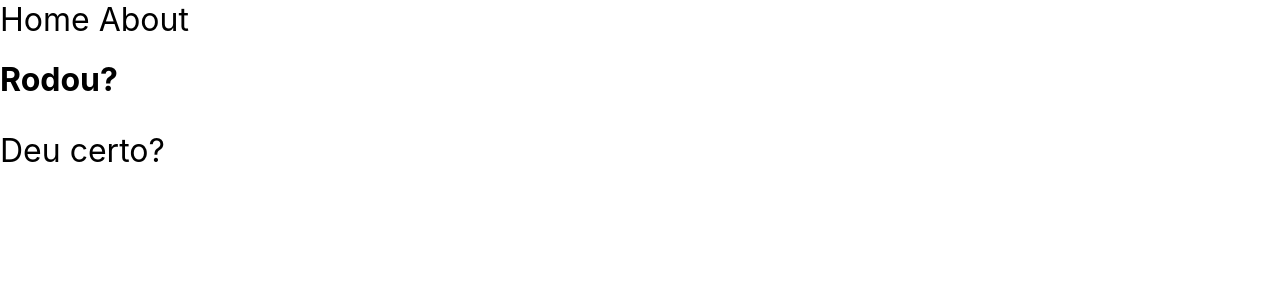
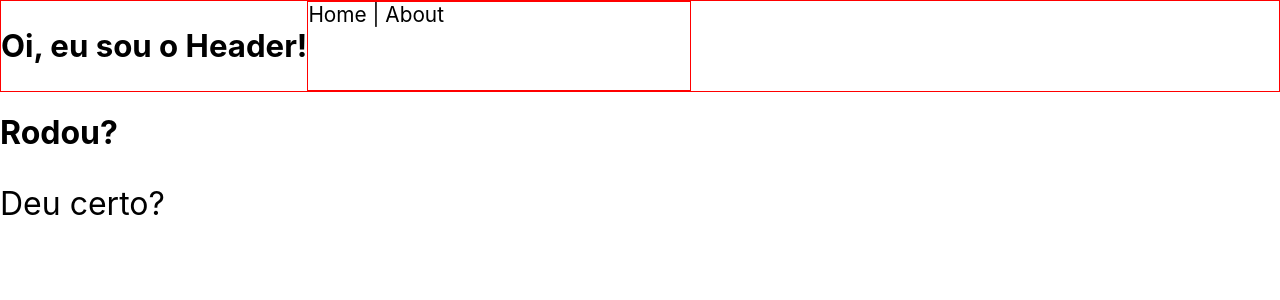
Before and after one commit to RicardoIreno/meu-site-dev, a Next.js app: page / in a window 1280 px wide. Shown: the top 300 px of the page. Built offline with nearby package versions, Linux system fonts and the light colour scheme.

Commit message:
Refactoring components

```diff
--- /dev/null
+++ b/src/components/MenuHeader/index.tsx
@@ -0,0 +1,22 @@
+import React from 'react'
+import { Wrapper } from './style'
+import Link from 'next/link'
+
+const MenuHeader = () => {
+	return (
+
+		<Wrapper>
+      <nav>
+        <Link href="/">
+          <a>Home</a>
+        </Link>{' | '}
+        <Link href="/">
+          <a>About</a>
+        </Link>
+      </nav>
+
+		</Wrapper>
+	)
+}
+
+export default MenuHeader
--- a/src/components/MenuHeader/style.js
+++ b/src/components/MenuHeader/style.js
@@ -1,9 +1,9 @@
 import styled from 'styled-components'
 
-export const MenuHS = styled.div`
-  width: 100%;
+export const Wrapper = styled.div`
+  width: 30%;
   display: flex;
   flex-direction: row;
   font-size: 1.3rem;
-
+  border: solid 1px red;
 `
--- a/src/components/SiteHeader/SiteHeader.tsx
+++ /dev/null
@@ -1,25 +0,0 @@
-import React, {ReactNode} from 'react'
-import { SiteHeaderStyle } from './style'
-import Link from 'next/link'
-
-interface Props {
-	children?: ReactNode
-}
-
-const MenuHeader = ({children}: Props) => {
-	return (
-
-		<SiteHeaderStyle>
-
-			<Link href="/">
-				<a>Home</a>
-			</Link>{' '}
-			<Link href="/">
-				<a>About</a>
-			</Link>{' '}
-
-		</SiteHeaderStyle>
-	)
-}
-
-export default MenuHeader
--- /dev/null
+++ b/src/components/SiteHeader/index.tsx
@@ -0,0 +1,20 @@
+import React from 'react'
+import { Wrapper } from './style'
+import Link from 'next/link'
+import MenuHeader from '../MenuHeader'
+
+
+const SiteHeader = () => {
+	return (
+
+		<Wrapper>
+
+			<h2>Oi, eu sou o Header!</h2>
+
+			<MenuHeader />
+
+		</Wrapper>
+	)
+}
+
+export default SiteHeader
--- a/src/components/SiteHeader/style.js
+++ b/src/components/SiteHeader/style.js
@@ -1,6 +1,12 @@
 import styled from 'styled-components'
 
-export const SiteHeaderStyle = styled.header`
-  font-size: 2rem;
-
+export const Wrapper = styled.header`
+  top: 0;
+  left: 0;
+  right: 0;
+  width: 100%;
+  display: flex;
+  flex-direction: row;
+  font-size: 1.3rem;
+  border: solid 1px red;
 `
--- a/src/components/Template/Template.tsx
+++ b/src/components/Template/index.tsx
@@ -10,5 +10,5 @@ export default function Template( { children }: Props ) {
 		<SomeStyled>
 		  {children}
 		</SomeStyled>
-		)
-	}
+	)
+}
--- a/src/components/index.js
+++ b/src/components/index.js
@@ -1,4 +1,4 @@
-import Template from "./Template/Template"
-import SiteHeader from "./SiteHeader/SiteHeader"
+import Template from "./Template"
+import SiteHeader from "./SiteHeader"
 
 export { Template, SiteHeader }
```
Also changed, not shown: src/components/MenuHeader/MenuHeader.tsx (deleted, +0 -24 lines).
